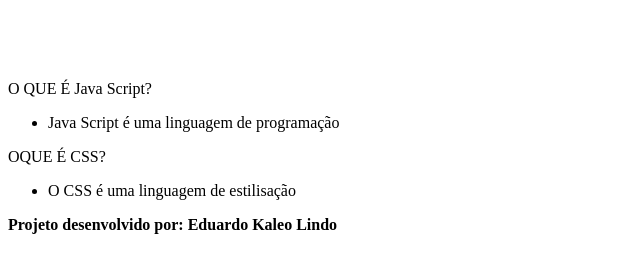
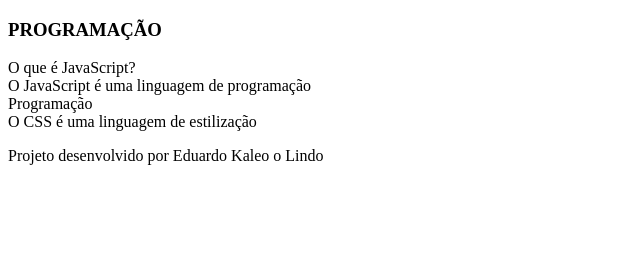
Before and after one commit to kaleo007/java, a plain HTML site: page index.html in a window 1280 px wide. Shown: the whole page, without its empty margins (0-640 px from the left). Drawn offline with Linux system fonts and the light colour scheme.

Commit message:
Add files via upload

```diff
--- a/index.html
+++ b/index.html
@@ -1,23 +1,39 @@
 <!DOCTYPE html>
-<html lang="en">
+<html lang="pt-br">
 <head>
     <meta charset="UTF-8">
     <meta name="viewport" content="width=device-width, initial-scale=1.0">
-    <title>Document</title>
+    <link rel=stylesheet href=”style.css”>
+    <title>FLASHCARD</title>
 </head>
 <body>
-    </H1>
-    <BR><BR><BR><BR>
-        O QUE É Java Script?
-    <ul>
-
-        <li> Java Script é uma linguagem de programação</li>
-    </ul>
-    OQUE É CSS?
-    <ul>
-
-        <li>O CSS é uma linguagem de estilisação</li>
-    </ul>
-    <strong>Projeto desenvolvido por: Eduardo Kaleo Lindo</strong>
+	<main>
+	<section id=”containeir”>
+	<article class=”cartao”>
+	<div class=”cartao_conteudo”>
+	<h1>PROGRAMAÇÃO</h1>
+<div class=”cartao_pergunta”>
+O que é JavaScript?
+</div>
+<div class=”cartao_resposta”>
+O JavaScript é uma linguagem de programação
+</div>
+</div>
+</article>
+<article class=”cartao”>
+<div class=”cartao_conteudo”>
+<div class=”cartao_pergunta”>
+Programação
+</div>
+<div class=”cartao_resposta”>
+O CSS é uma linguagem de estilização
+</div>
+</div>
+</article>
+<footer>
+<p>Projeto desenvolvido por Eduardo Kaleo o Lindo</p>
+</footer>
+</section>
+</main>
 </body>
 </html>
--- /dev/null
+++ b/style.CSS
@@ -0,0 +1,15 @@
+body {
+	background-color: rgba(119, 0, 255, 0.557);
+}
+#container {
+	display: flex;
+}
+
+.cartao {
+	margin: 1rem 1rem;
+	background-color: rgb(68, 233, 216);
+	height: 20rem;
+	flex-grow: 1;
+	flex-basis: calc(33% - 6rem);
+
+}
```
Also changed, not shown: 1 other file.
